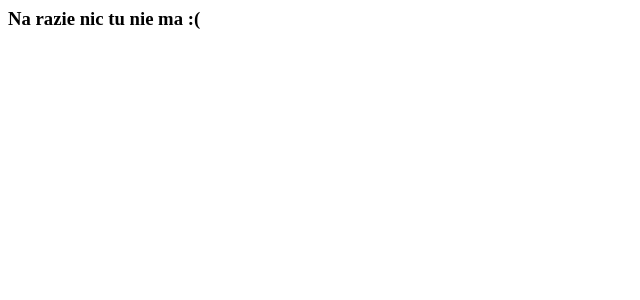
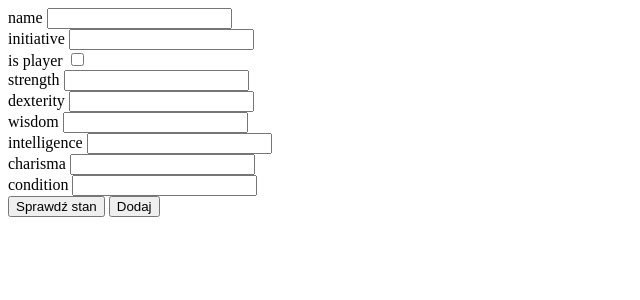
Before and after one commit to adzas/DnDHelper, a PHP site: page /Controller.php in a window 1280 px wide. Shown: the top 300 px of the page, without its empty margins (0-640 px from the left). Run offline with PHP 8.4, Linux system fonts and the light colour scheme.

Commit message:
progress solution

```diff
--- /dev/null
+++ b/Calculator.php
@@ -0,0 +1,6 @@
+<?php
+
+class Claculator
+{
+
+}
--- /dev/null
+++ b/Controller.php
@@ -0,0 +1,40 @@
+<?php
+session_start();
+
+require_once('./Calculator.php');
+require_once('./characters/Character.php');
+require_once('./characters/ChPlayer.php');
+require_once('./characters/ChEnemy.php');
+require_once('./View.php');
+
+$view = new View();
+if (isset($_POST) && !empty($_POST)) {
+    if ('check_state' === $_POST['submit']) {
+        $view->render('pre', $_SESSION);
+    } elseif ('add_character' === $_POST['submit']) {
+        $session_k = count($_SESSION);
+        $_SESSION[$session_k]['is_player'] = $_POST['is_player'];
+        $_SESSION[$session_k]['initiative'] = $_POST['initiative'];
+        $_SESSION[$session_k]['name'] = $_POST['name'];
+        $_SESSION[$session_k]['initiative'] = $_POST['initiative'];
+        $_SESSION[$session_k]['is_player'] = $_POST['is_player'];
+        $_SESSION[$session_k]['strength'] = $_POST['strength'];
+        $_SESSION[$session_k]['dexterity'] = $_POST['dexterity'];
+        $_SESSION[$session_k]['wisdom'] = $_POST['wisdom'];
+        $_SESSION[$session_k]['intelligence'] = $_POST['intelligence'];
+        $_SESSION[$session_k]['charisma'] = $_POST['charisma'];
+        $_SESSION[$session_k]['condition'] = $_POST['condition'];
+    }
+}
+if (isset($_SESSION)) {
+    foreach ($_SESSION as $characterData) {
+        if ($characterData['is_player']) {
+            new ChPlayer($_SESSION);
+        } else {
+            new ChEnemy($_SESSION);
+        }
+    }
+    $view->setPlayer();
+    $view->setEnemy();
+    $view->render('');
+}
--- /dev/null
+++ b/View.php
@@ -0,0 +1,31 @@
+<?php
+
+class View
+{
+    public function setPlayer()
+    {
+
+    }
+
+    public function setEnemy()
+    {
+
+    }
+
+    public function render(string $type = '', array $options = [])
+    {
+        switch ($type) {
+            case 'characters':
+                include('./views/characters.php');
+                break;
+            case 'pre':
+                $obj = $options;
+                include('./views/pre.php');
+                break;
+
+            default:
+                include('./forms/add.php');
+                break;
+        }
+    }
+}
--- a/calculator.php
+++ /dev/null
@@ -1 +0,0 @@
-<?php
--- a/character.php
+++ /dev/null
@@ -1 +0,0 @@
-<?php
--- /dev/null
+++ b/characters/ChEnemy.php
@@ -0,0 +1,6 @@
+<?php
+
+class ChEnemy extends Character
+{
+
+}
--- /dev/null
+++ b/characters/ChPlayer.php
@@ -0,0 +1,6 @@
+<?php
+
+class ChPlayer extends Character
+{
+
+}
--- /dev/null
+++ b/characters/Character.php
@@ -0,0 +1,9 @@
+<?php
+
+class Character
+{
+    public function __construct(Array $data = [])
+    {
+        $this->data = $data;
+    }
+}
--- a/controller.php
+++ /dev/null
@@ -1,15 +0,0 @@
-<?php
-require_once('calculator.php');
-require_once('character.php');
-require_once('view.php');
-
-if (isset($_POST)) {
-
-}
-if (isset($_SESSION)) {
-
-}
-$view = new View();
-$view->setPlayer();
-$view->setEnemy();
-$view->render();
--- /dev/null
+++ b/forms/add.php
@@ -0,0 +1,40 @@
+<form action="" method="post">
+    <label>name
+        <input type="text" name="name" id="name">
+    </label>
+    <br/>
+    <label>initiative
+        <input type="text" name="initiative" id="initiative">
+    </label>
+    <br/>
+    <label>is player
+        <input type="checkbox" name="is_player" id="is_player">
+    </label>
+    <br/>
+    <label>strength
+        <input type="number" name="strength" id="strength">
+    </label>
+    <br/>
+    <label>dexterity
+        <input type="number" name="dexterity" id="dexterity">
+    </label>
+    <br/>
+    <label>wisdom
+        <input type="number" name="wisdom" id="wisdom">
+    </label>
+    <br/>
+    <label>intelligence
+        <input type="number" name="intelligence" id="intelligence">
+    </label>
+    <br/>
+    <label>charisma
+        <input type="number" name="charisma" id="charisma">
+    </label>
+    <br/>
+    <label>condition
+        <input type="number" name="condition" id="condition">
+    </label>
+    <br/>
+    <button type="submit" name="submit" value="check_state">Sprawdź stan</button>
+    <button type="submit" name="submit" value="add_character">Dodaj</button>
+</form>
--- a/view.php
+++ /dev/null
@@ -1,19 +0,0 @@
-<?php
-
-class View
-{
-    public function setPlayer()
-    {
-
-    }
-
-    public function setEnemy()
-    {
-
-    }
-
-    public function render()
-    {
-        echo "<h3>Na razie nic tu nie ma :(</h3>";
-    }
-}
--- /dev/null
+++ b/views/pre.php
@@ -0,0 +1,3 @@
+<pre>
+    <?php print_r($obj); ?>
+</pre>
```
Also changed, not shown: config.json (added, +30 -0 lines), index.php (+6 -1 lines), views/characters.php (added).
